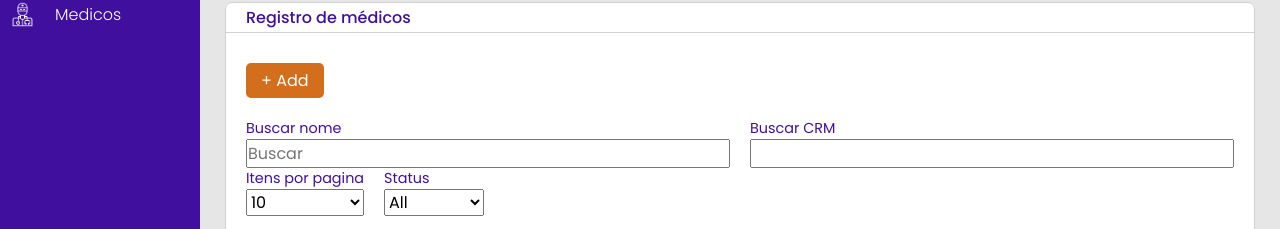
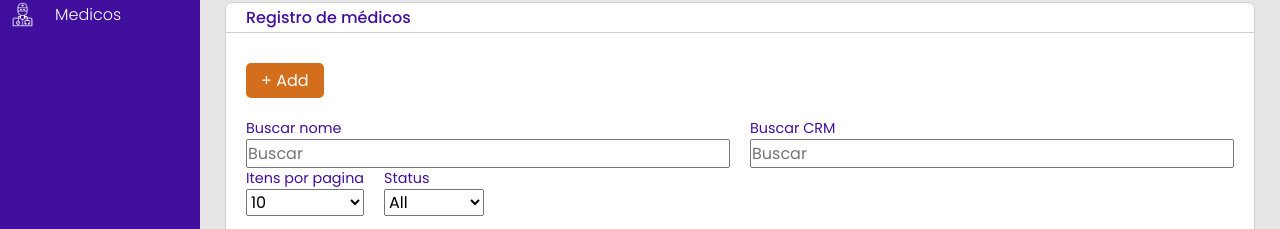
Before and after one commit to rafagfran/projeto-lp2, a React (Vite) app in the folder medicine/: page /home/medicos in a window 1280 px wide. Shown: the part 118-347 px from the top of the page. Built offline with nearby package versions, Linux system fonts and the light colour scheme; no server answers.

Commit message:
organização visual dos filtros de medicos

```diff
--- a/medicine/src/pages/medicos/Medicos.jsx
+++ b/medicine/src/pages/medicos/Medicos.jsx
@@ -45,7 +45,7 @@ useEffect(() => {
                 </div>
               <div className={styles.filter_crm}>
                 <label htmlFor="buscarCrm">Buscar CRM</label>
-                  <input name="buscarCrm" id="buscarCrm" onChange={(e) => setFiltroCrm(e.target.value)}>
+                  <input name="buscarCrm" id="buscarCrm" placeholder="Buscar"  onChange={(e) => setFiltroCrm(e.target.value)}>
                 </input>
               </div>
 
```
